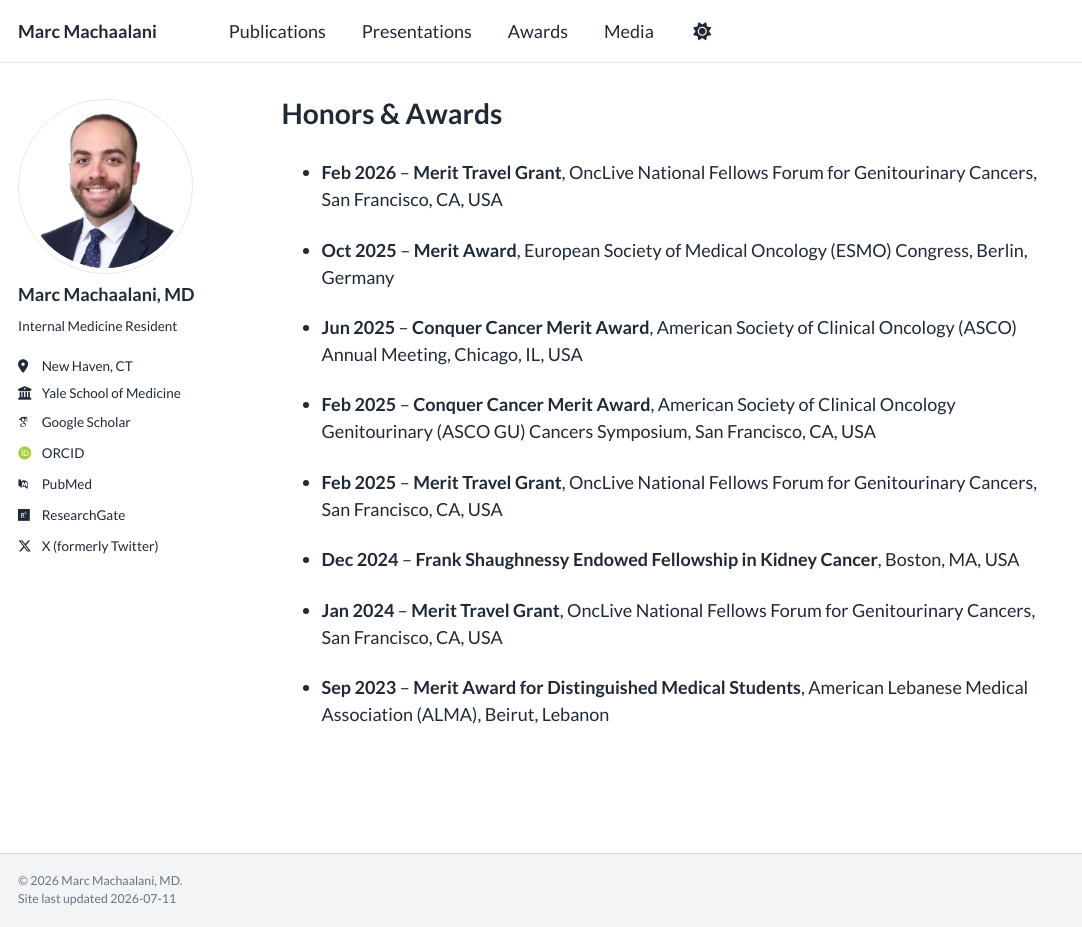
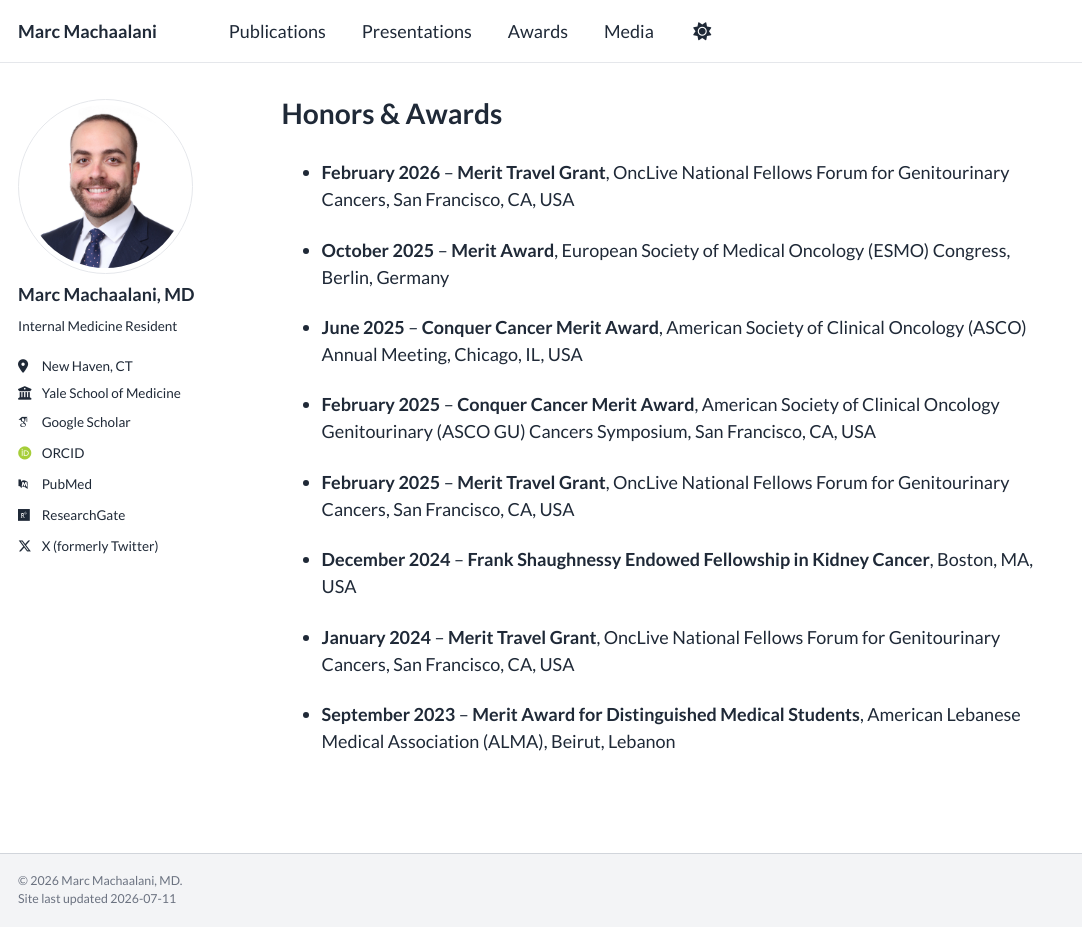
Before and after one commit to MarcMachaalani/marcmachaalani.github.io, a Jekyll site: the page built from _pages/awards.md, in a window 1280 px wide and 927 px high. Shown: the whole window, without its empty margins (0-1082 px from the left). Built offline with Jekyll 4.4.1, drawn with Linux system fonts in a browser that asks for light colours; some web fonts are replaced; a script bundle is joined from its source files by our own code; library files that are not in the unit come from our copies.

Commit message:
Update awards.md

```diff
--- a/_pages/awards.md
+++ b/_pages/awards.md
@@ -4,18 +4,18 @@ permalink: /awards/
 layout: single
 ---
 
-- **Feb 2026** – **Merit Travel Grant**, OncLive National Fellows Forum for Genitourinary Cancers, San Francisco, CA, USA
+- **February 2026** – **Merit Travel Grant**, OncLive National Fellows Forum for Genitourinary Cancers, San Francisco, CA, USA
 
-- **Oct 2025** – **Merit Award**, European Society of Medical Oncology (ESMO) Congress, Berlin, Germany
+- **October 2025** – **Merit Award**, European Society of Medical Oncology (ESMO) Congress, Berlin, Germany
 
-- **Jun 2025** – **Conquer Cancer Merit Award**, American Society of Clinical Oncology (ASCO) Annual Meeting, Chicago, IL, USA
+- **June 2025** – **Conquer Cancer Merit Award**, American Society of Clinical Oncology (ASCO) Annual Meeting, Chicago, IL, USA
 
-- **Feb 2025** – **Conquer Cancer Merit Award**, American Society of Clinical Oncology Genitourinary (ASCO GU) Cancers Symposium, San Francisco, CA, USA
+- **February 2025** – **Conquer Cancer Merit Award**, American Society of Clinical Oncology Genitourinary (ASCO GU) Cancers Symposium, San Francisco, CA, USA
 
-- **Feb 2025** – **Merit Travel Grant**, OncLive National Fellows Forum for Genitourinary Cancers, San Francisco, CA, USA
+- **February 2025** – **Merit Travel Grant**, OncLive National Fellows Forum for Genitourinary Cancers, San Francisco, CA, USA
 
-- **Dec 2024** – **Frank Shaughnessy Endowed Fellowship in Kidney Cancer**, Boston, MA, USA
+- **December 2024** – **Frank Shaughnessy Endowed Fellowship in Kidney Cancer**, Boston, MA, USA
 
-- **Jan 2024** – **Merit Travel Grant**, OncLive National Fellows Forum for Genitourinary Cancers, San Francisco, CA, USA
+- **January 2024** – **Merit Travel Grant**, OncLive National Fellows Forum for Genitourinary Cancers, San Francisco, CA, USA
 
-- **Sep 2023** – **Merit Award for Distinguished Medical Students**, American Lebanese Medical Association (ALMA), Beirut, Lebanon
+- **September 2023** – **Merit Award for Distinguished Medical Students**, American Lebanese Medical Association (ALMA), Beirut, Lebanon
```
